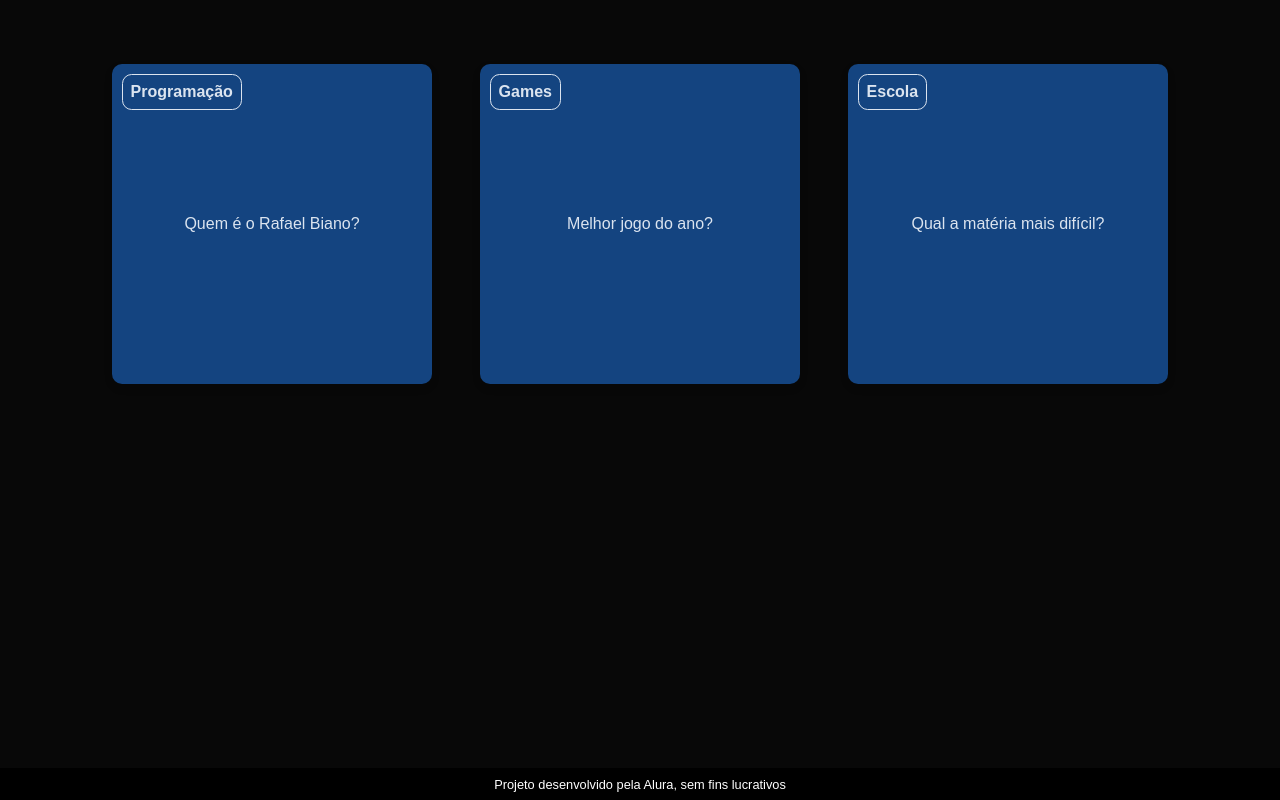
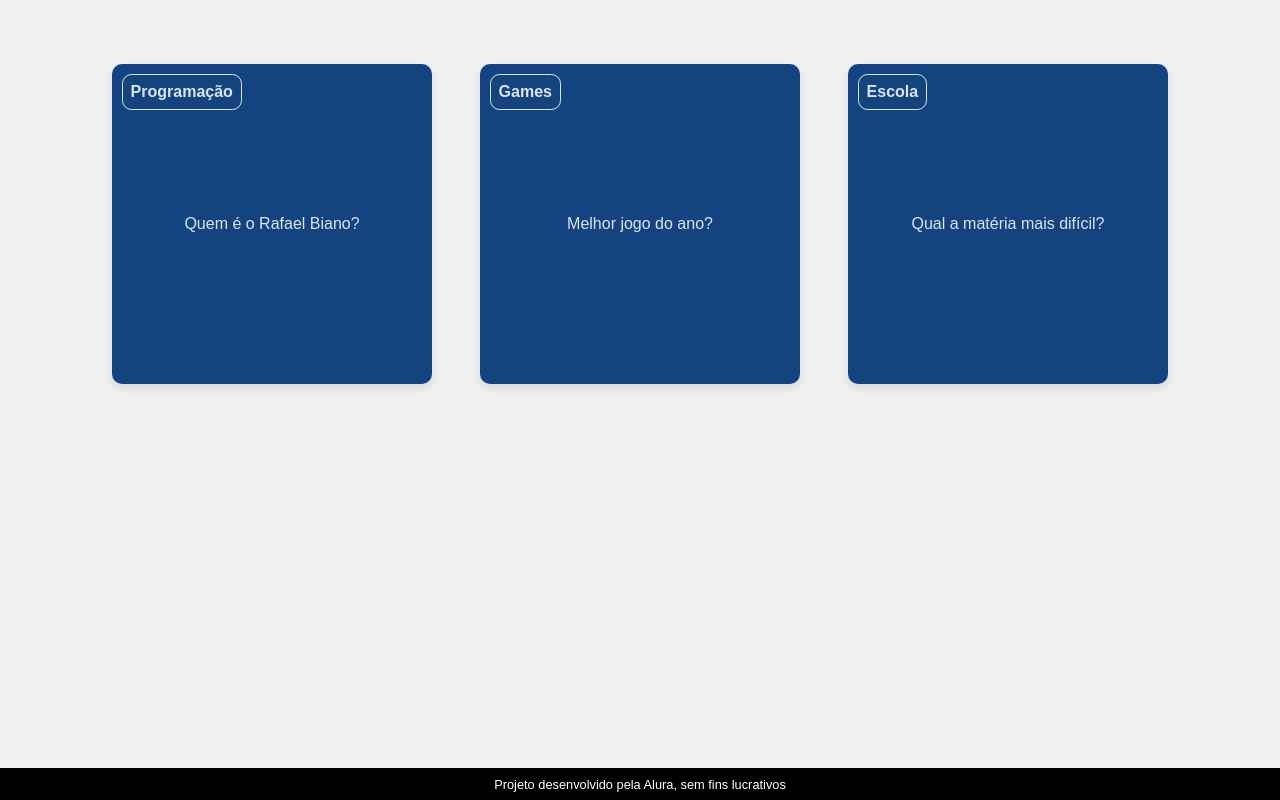
Before and after one commit to Yago456/FLASHCARD, a plain HTML site: page index.html in a window 1280 px wide. Drawn offline with Linux system fonts and the light colour scheme.

Commit message:
Update style.css

```diff
--- a/assets/style.css
+++ b/assets/style.css
@@ -5,7 +5,7 @@
 }
 
 body {
-    background: #080808;
+    background: #f0f0f0;
     font-family: 'Bai Jamjuree', sans-serif;
     margin: 0;
     padding: 0;
```
